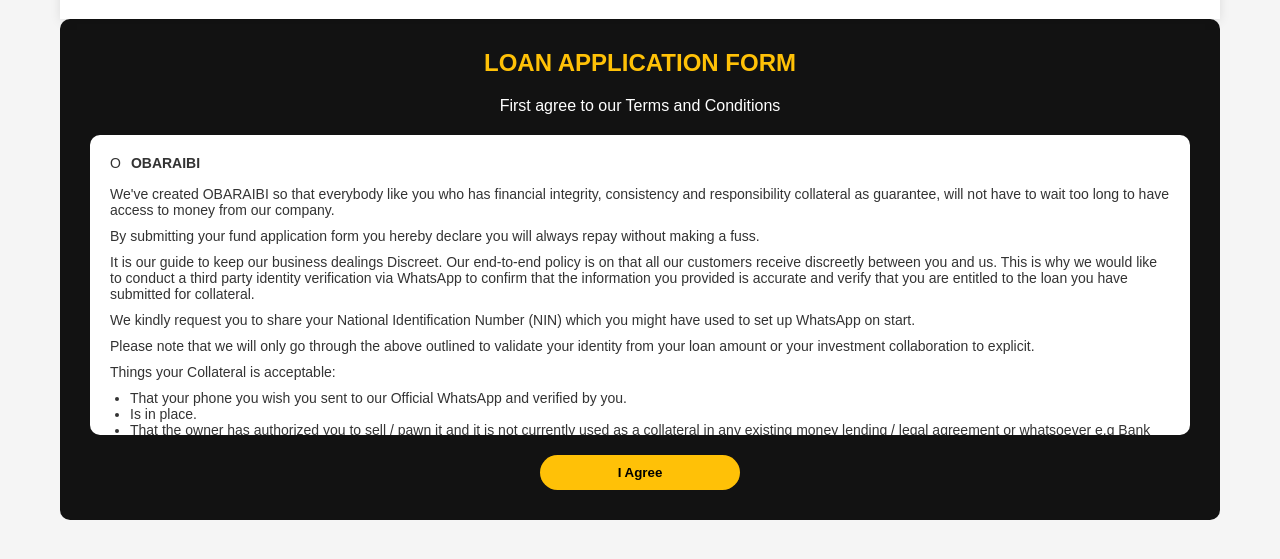
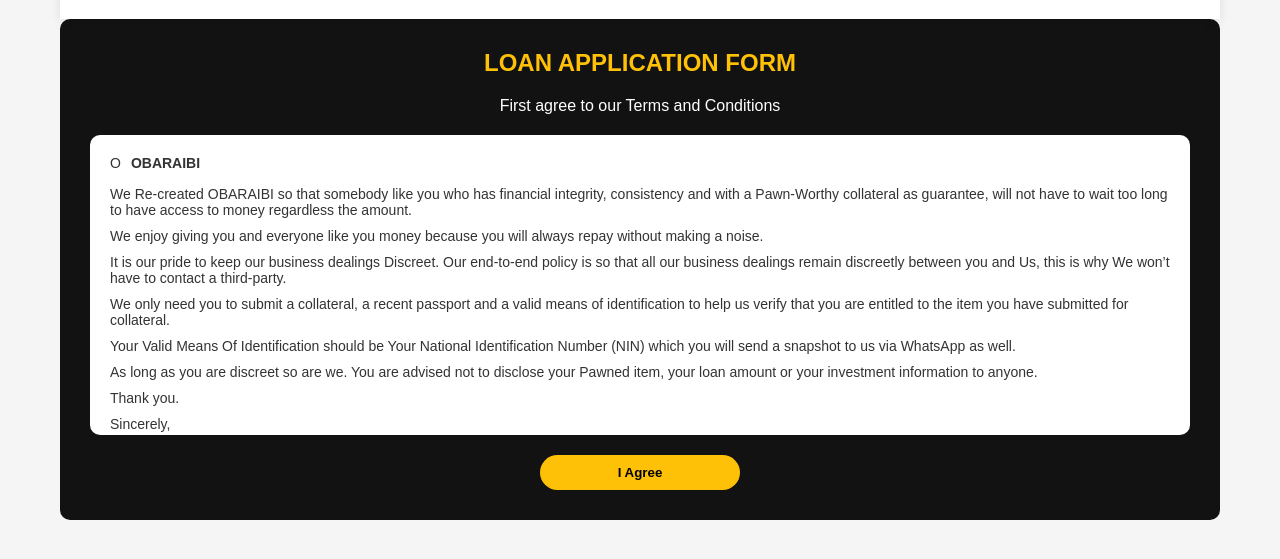
Before and after one commit to Olocraft/Obaraibi, a website: page form.html in a window 1280 px wide. Shown: the part 117-676 px from the top of the page. Drawn offline with Linux system fonts and the light colour scheme.

Commit message:
Update form.html

```diff
--- a/form.html
+++ b/form.html
@@ -327,38 +327,44 @@
           </div>
           <div class="terms-content">
             <p>
-              We've created OBARAIBI so that everybody like you who has
-              financial integrity, consistency and responsibility collateral as
-              guarantee, will not have to wait too long to have access to money
-              from our company.
+              We Re-created OBARAIBI so that somebody like you who has financial integrity, consistency and with a
+Pawn-Worthy collateral as guarantee, will not have to wait too long to have access to money regardless
+the amount.
+            </p>
+            <p>
+              We enjoy giving you and everyone like you money because you will always repay without making a noise.
             </p>
 
             <p>
-              By submitting your fund application form you hereby declare you
-              will always repay without making a fuss.
+              It is our pride to keep our business dealings Discreet. Our end-to-end policy is so that all our business
+dealings remain discreetly between you and Us, this is why We won’t have to contact a third-party.
             </p>
 
             <p>
-              It is our guide to keep our business dealings Discreet. Our
-              end-to-end policy is on that all our customers receive discreetly
-              between you and us. This is why we would like to conduct a third
-              party identity verification via WhatsApp to confirm that the
-              information you provided is accurate and verify that you are
-              entitled to the loan you have submitted for collateral.
+              We only need you to submit a collateral, a recent passport and a valid means of identification to help us
+verify that you are entitled to the item you have submitted for collateral.
             </p>
 
             <p>
-              We kindly request you to share your National Identification Number
-              (NIN) which you might have used to set up WhatsApp on start.
+              Your Valid Means Of Identification should be Your National Identification Number (NIN) which you will
+send a snapshot to us via WhatsApp as well.
             </p>
 
             <p>
-              Please note that we will only go through the above outlined to
-              validate your identity from your loan amount or your investment
-              collaboration to explicit.
+              As long as you are discreet so are we. You are advised not to disclose your Pawned item, your loan
+amount or your investment information to anyone.
             </p>
 
-            <p>Things your Collateral is acceptable:</p>
+            <p>Thank you.</p>
+
+            <p>Sincerely,</p>
+
+
+
+
+
+<h4>W.D. Walton</h4>
+
             <ul>
               <li>
                 That your phone you wish you sent to our Official WhatsApp and
```
